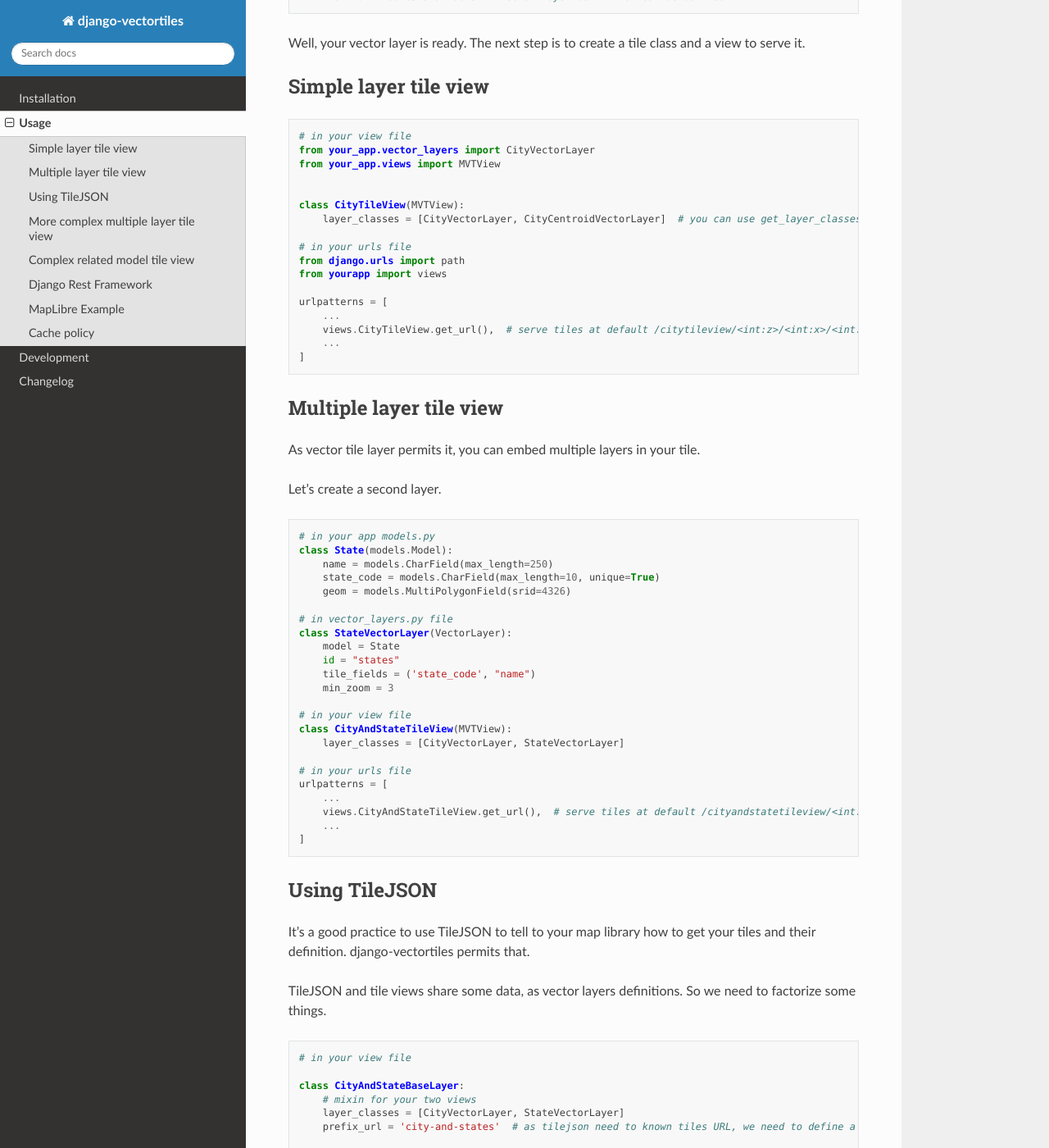
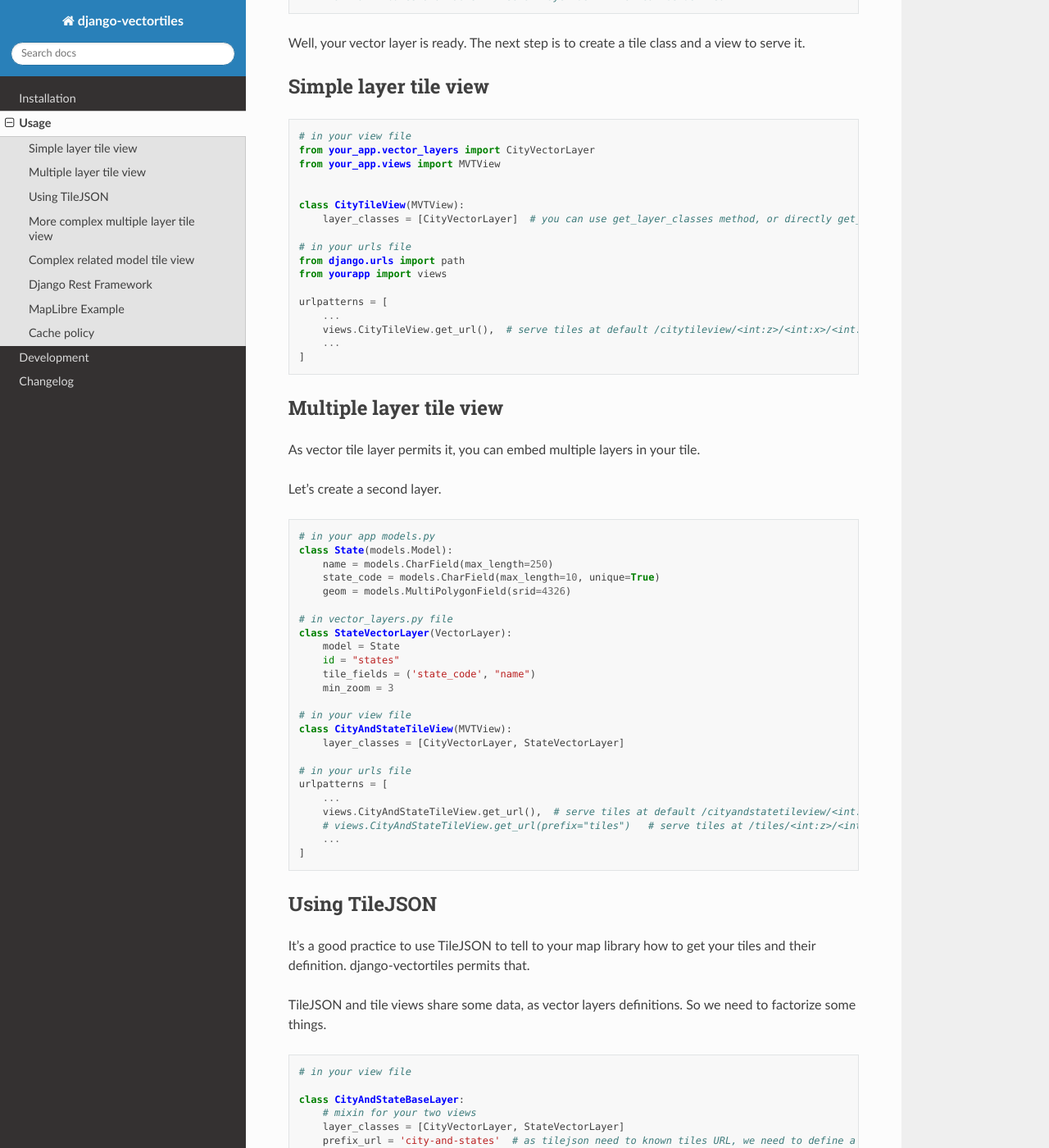
Before and after one commit to submarcos/django-vectortiles, a Sphinx documentation site: the page built from docs/usage.rst, in a window 1280 px wide and 1400 px high, scrolled down 754 px. Shown: the whole window at 82% size. Built offline with Sphinx 7.4.7 and the Read the Docs theme 3.1.0, drawn with Linux system fonts in a browser that asks for light colours.

Commit message:
imporve docs

```diff
--- a/docs/usage.rst
+++ b/docs/usage.rst
@@ -50,7 +50,7 @@ Simple layer tile view
 
 
     class CityTileView(MVTView):
-        layer_classes = [CityVectorLayer, CityCentroidVectorLayer]  # you can use get_layer_classes method, or directly get_layers instead
+        layer_classes = [CityVectorLayer]  # you can use get_layer_classes method, or directly get_layers instead
 
     # in your urls file
     from django.urls import path
@@ -93,6 +93,7 @@ Let's create a second layer.
     urlpatterns = [
         ...
         views.CityAndStateTileView.get_url(),  # serve tiles at default /cityandstatetileview/<int:z>/<int:x>/<int:y>
+        # views.CityAndStateTileView.get_url(prefix="tiles")   # serve tiles at /tiles/<int:z>/<int:x>/<int:y>
         ...
     ]
 
```
